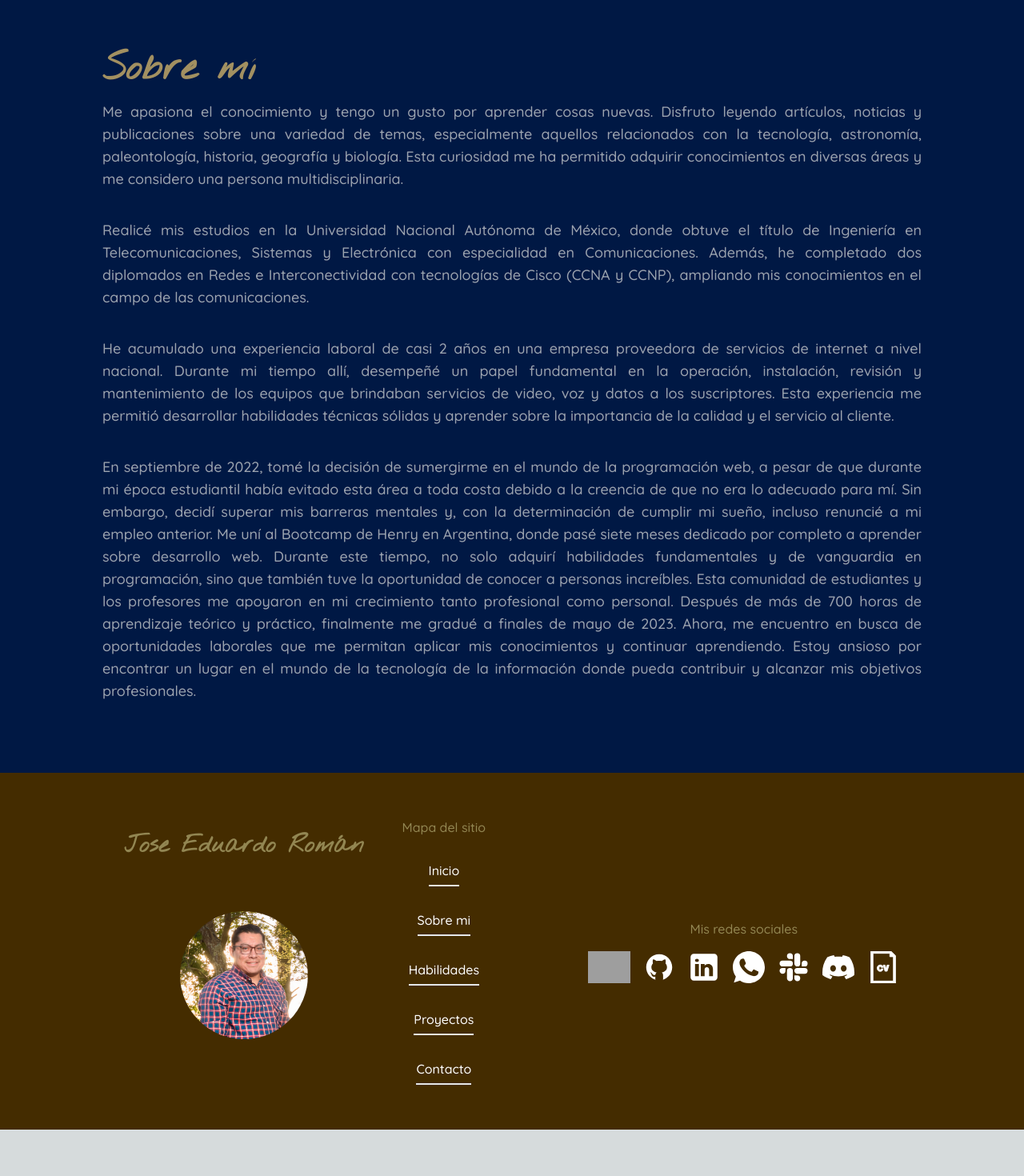
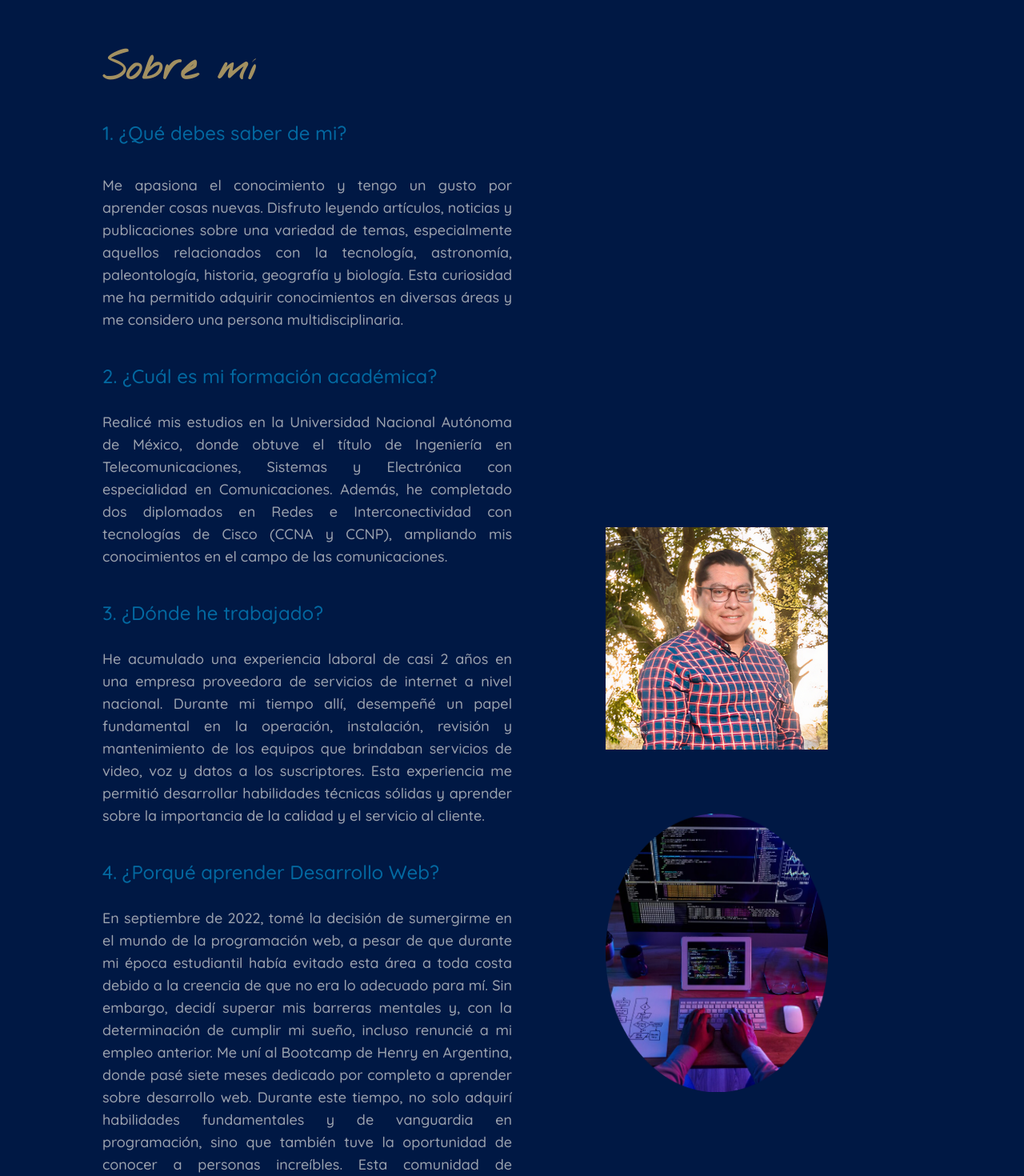
Before and after one commit to jeromanp/my-portfolio, a Next.js app: page /sobre-mi in a window 1280 px wide. Shown: the part 100-1570 px from the top of the page at 80% size. Before the commit the page ends 1512 px from the top, so only its background shows below. Built offline with nearby package versions, Linux system fonts and the light colour scheme; grey boxes are pictures that could not be loaded.

Commit message:
change page about

```diff
--- a/src/components/AboutMe.jsx
+++ b/src/components/AboutMe.jsx
@@ -1,6 +1,5 @@
 import { aboutMe } from "@/utils/data";
 import { useInView } from "react-intersection-observer";
-
 
 export default function AboutMe() {
   const [inViewRef, inView] = useInView({
@@ -11,21 +10,59 @@ export default function AboutMe() {
       <div className="p-5 sm:p-5 md:p-10 lg:p-20 md:mx-12">
         <h1
           ref={inViewRef}
-        className={`nothing text-3xl sm:text-4xl md:text-4xl lg:text-5xl font-bold mb-4 text-custom-oro_2  ${inView ? "animate__animated animate__zoomInDown" : ""}`}
-      >Sobre mí</h1>
+          className={`nothing text-3xl sm:text-4xl md:text-4xl lg:text-5xl font-bold mb-10 text-custom-oro_2  ${
+            inView ? "animate__animated animate__zoomInDown" : ""
+          }`}
+        >
+          Sobre mí
+        </h1>
 
         <div
           ref={inViewRef}
-        className={`quick text-xs md:text-lg lg:text-lg whitespace-pre-line  ${inView ? "animate__animated animate__backInLeft" : ""}`}
+          className={`quick text-xs md:text-lg lg:text-lg whitespace-pre-line flex flex-col md:flex-row  ${
+            inView ? "animate__animated animate__backInLeft" : ""
+          }`}
         >
-          <p className="mb-2  text-gray-400 text-justify">{aboutMe.intro}</p>
-          <p className="mb-2  text-gray-400 text-justify ">{aboutMe.estudio}</p>
-          <p className="mb-2  text-gray-400 text-justify">
+          <div className="md:w-1/2 order-2">
+            <h2 className="text-2xl text-sky-700 ">
+              1. ¿Qué debes saber de mi?
+            </h2>
+            <p className="pb-10 pt-9 text-gray-400 text-justify">
+              {aboutMe.intro}
+            </p>
+            <h2 className="text-2xl text-sky-700">
+              2. ¿Cuál es mi formación académica?
+            </h2>
+            <p className="pb-10 text-gray-400 text-justify ">
+              {aboutMe.estudio}
+            </p>
+            <h2 className="text-2xl text-sky-700">3. ¿Dónde he trabajado?</h2>
+            <p className="pb-10 text-gray-400 text-justify">
               {aboutMe.experiencia}
             </p>
-          <p className="mb-2  text-gray-400 text-justify">
+            <h2 className="text-2xl text-sky-700 ">
+              4. ¿Porqué aprender Desarrollo Web?
+            </h2>
+            <p className="pb-10 text-gray-400 text-justify">
               {aboutMe.reciente}
             </p>
+            <h2 className="text-2xl text-sky-700 ">5. ¿Cuál es mi objetivo?</h2>
+            <p className="pb-10 pt-10 text-gray-400 text-justify">
+              {aboutMe.ahora}
+            </p>
+          </div>
+          <div className="md:w-1/2 flex flex-col justify-center items-center order-1 md:order-2">
+            <img
+              src="/imagen/img-me.jpg"
+              alt=""
+              className="w-full md:max-w-[100%] lg:max-w-[70%] h-auto p-10 justify-center hidden md:inline"
+            />
+            <img
+              src="/imagen/hero2.png"
+              alt=""
+              className="w-full md:max-w-[100%] lg:max-w-[70%] h-auto p-10 justify-center"
+            />
+          </div>
         </div>
       </div>
     </div>
--- a/src/utils/data.js
+++ b/src/utils/data.js
@@ -12,7 +12,8 @@ export const aboutMe = {
   experiencia:
     "\nHe acumulado una experiencia laboral de casi 2 años en una empresa proveedora de servicios de internet a nivel nacional. Durante mi tiempo allí, desempeñé un papel fundamental en la operación, instalación, revisión y mantenimiento de los equipos que brindaban servicios de video, voz y datos a los suscriptores. Esta experiencia me permitió desarrollar habilidades técnicas sólidas y aprender sobre la importancia de la calidad y el servicio al cliente.",
   reciente:
-    "\nEn septiembre de 2022, tomé la decisión de sumergirme en el mundo de la programación web, a pesar de que durante mi época estudiantil había evitado esta área a toda costa debido a la creencia de que no era lo adecuado para mí. Sin embargo, decidí superar mis barreras mentales y, con la determinación de cumplir mi sueño, incluso renuncié a mi empleo anterior. Me uní al Bootcamp de Henry en Argentina, donde pasé siete meses dedicado por completo a aprender sobre desarrollo web. Durante este tiempo, no solo adquirí habilidades fundamentales y de vanguardia en programación, sino que también tuve la oportunidad de conocer a personas increíbles. Esta comunidad de estudiantes y los profesores me apoyaron en mi crecimiento tanto profesional como personal. Después de más de 700 horas de aprendizaje teórico y práctico, finalmente me gradué a finales de mayo de 2023. Ahora, me encuentro en busca de oportunidades laborales que me permitan aplicar mis conocimientos y continuar aprendiendo. Estoy ansioso por encontrar un lugar en el mundo de la tecnología de la información donde pueda contribuir y alcanzar mis objetivos profesionales.",
+    "\nEn septiembre de 2022, tomé la decisión de sumergirme en el mundo de la programación web, a pesar de que durante mi época estudiantil había evitado esta área a toda costa debido a la creencia de que no era lo adecuado para mí. Sin embargo, decidí superar mis barreras mentales y, con la determinación de cumplir mi sueño, incluso renuncié a mi empleo anterior. Me uní al Bootcamp de Henry en Argentina, donde pasé siete meses dedicado por completo a aprender sobre desarrollo web. Durante este tiempo, no solo adquirí habilidades fundamentales y de vanguardia en programación, sino que también tuve la oportunidad de conocer a personas increíbles. Esta comunidad de estudiantes y los profesores me apoyaron en mi crecimiento tanto profesional como personal. Después de más de 700 horas de aprendizaje teórico y práctico, finalmente me gradué a finales de mayo de 2023.",
+    ahora: "Ahora me encuentro en busqueda laboral activa y así continue aprendiendo más sobre este maravilloso mundo del desarrollo. Por lo tanto me sigo preparando haciendo proyectos y aprendiendo nuevas tecnologías para expardir aún más mis conocimeintos "
 };
 
 export const pHabilidades = {
```
Lines whose indentation alone changed are shown as unchanged.
